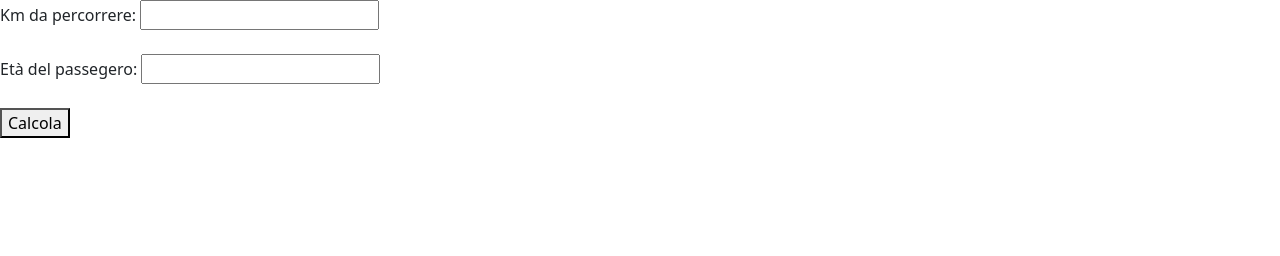
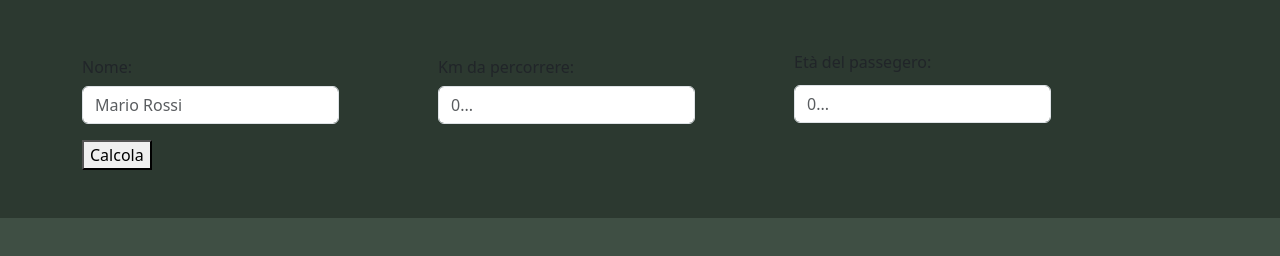
Before and after one commit to AndreaCatapano/js-biglietto-treno-form, a plain HTML site: page index.html in a window 1280 px wide. Drawn offline with nearby package versions, Linux system fonts and the light colour scheme.

Commit message:
feat: added a css file

```diff
--- /dev/null
+++ b/css/style.css
@@ -0,0 +1,9 @@
+body{
+    height: 100vh;
+    background-color: #3F4F44;
+}
+
+
+.ac-color-primary {
+    background-color: #2C3930;
+}
--- a/index.html
+++ b/index.html
@@ -1,22 +1,49 @@
 <!DOCTYPE html>
 <html lang="en">
+
 <head>
     <meta charset="UTF-8">
     <meta name="viewport" content="width=device-width, initial-scale=1.0">
     <title>Document</title>
 
-    <link href="https://cdn.jsdelivr.net/npm/bootstrap@5.3.3/dist/css/bootstrap.min.css" rel="stylesheet" integrity="sha384-QWTKZyjpPEjISv5WaRU9OFeRpok6YctnYmDr5pNlyT2bRjXh0JMhjY6hW+ALEwIH" crossorigin="anonymous">
+    <link href="https://cdn.jsdelivr.net/npm/bootstrap@5.3.3/dist/css/bootstrap.min.css" rel="stylesheet"
+        integrity="sha384-QWTKZyjpPEjISv5WaRU9OFeRpok6YctnYmDr5pNlyT2bRjXh0JMhjY6hW+ALEwIH" crossorigin="anonymous">
+    <link rel="stylesheet" href="css/style.css">
 </head>
+
 <body>
+    <div class="ac-color-primary p-5">
+        <form id="ticketForm" action="./js/app.js" class="container">
+            <div class="row">
+                <div class="mb-3 col-lg-4 row align-items-center">
+                    <div class="col-4 flex-fill">
+                        <label for="name" class="col-form-label text-nowrap">Nome:</label>
+                    </div>
+                    <div class="col-auto">
+                        <input type="text" class="form-control" id="name" placeholder="Mario Rossi">
+                    </div>
+                </div>
+                <div class="mb-3 col-lg-4 row align-items-center">
+                    <div class="col-4 lex-fill">
+                        <label for="km" class="col-form-label text-nowrap">Km da percorrere:</label>
+                    </div>
+                    <div class="col-auto">
+                        <input type="text" class="form-control" id="km" placeholder="0...">
+                    </div>
+                </div>
 
-    <form id="ticketForm" action="./js/app.js">
-        <label for="km">Km da percorrere:</label>
-        <input type="text" id="km" name="fname"><br><br>
-        <label for="age">Età del passegero:</label>
-        <input type="text" id="age" name="lname"><br><br>
-        <button type="submit">Calcola</button>
-    </form>
-
+                <div class="mb-3 col-lg-4 row align-items-center">
+                    <div class="col-4">
+                        <label for="age" class="form-label text-nowrap  ">Età del passegero:</label>
+                    </div>
+                    <div class="col-auto">
+                        <input type="text" class="form-control" id="age" placeholder="0...">
+                    </div>
+                </div>
+            </div>
+            <button type="submit">Calcola</button>
+        </form>
+    </div>
 
     <div>
         <p id="user-name"></p>
@@ -24,8 +51,11 @@
         <p id="user-age"></p>
         <p id="price"></p>
     </div>
+    <div>
+        <script src="https://cdn.jsdelivr.net/npm/bootstrap@5.3.3/dist/js/bootstrap.bundle.min.js"
+            integrity="sha384-YvpcrYf0tY3lHB60NNkmXc5s9fDVZLESaAA55NDzOxhy9GkcIdslK1eN7N6jIeHz"
+            crossorigin="anonymous"></script>
+        <script src="js/app.js"></script>
+</body>
 
-    <script src="https://cdn.jsdelivr.net/npm/bootstrap@5.3.3/dist/js/bootstrap.bundle.min.js" integrity="sha384-YvpcrYf0tY3lHB60NNkmXc5s9fDVZLESaAA55NDzOxhy9GkcIdslK1eN7N6jIeHz" crossorigin="anonymous"></script>
-    <script src="js/app.js"></script>
-</body>
 </html>
```
